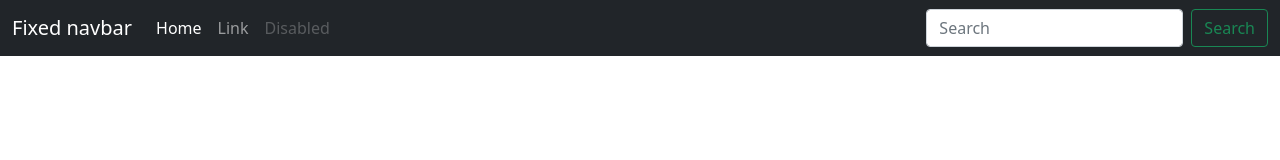
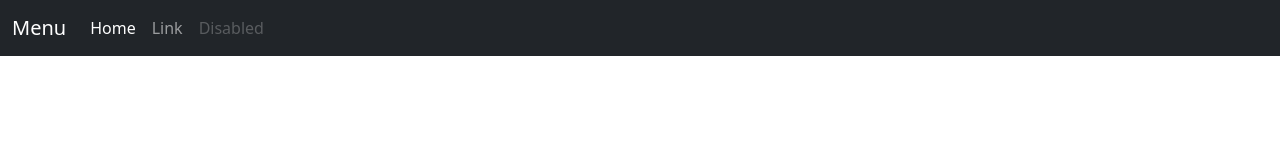
Before and after one commit to oscardavid10/reporte_final.io, a plain HTML site: page index.html in a window 1280 px wide. Drawn offline with nearby package versions, Linux system fonts and the light colour scheme.

Commit message:
Update index.html
Menu

```diff
--- a/index.html
+++ b/index.html
@@ -11,11 +11,12 @@
     <title>Reporte Final</title>
 </head>
 <body>
+</body>
     <header>
         <!-- Fixed navbar -->
-        <nav class="navbar navbar-expand-md navbar-dark fixed-top bg-dark">
+        <nav class="navbar navbar-expand-md navbar-dark fixed-top bg-dark ">
           <div class="container-fluid">
-            <a class="navbar-brand" href="#">Fixed navbar</a>
+            <a class="navbar-brand" href="#">Menu</a>
             <button class="navbar-toggler" type="button" data-bs-toggle="collapse" data-bs-target="#navbarCollapse" aria-controls="navbarCollapse" aria-expanded="false" aria-label="Toggle navigation">
               <span class="navbar-toggler-icon"></span>
             </button>
@@ -31,10 +32,6 @@
                   <a class="nav-link disabled" href="#" tabindex="-1" aria-disabled="true">Disabled</a>
                 </li>
               </ul>
-              <form class="d-flex">
-                <input class="form-control me-2" type="search" placeholder="Search" aria-label="Search">
-                <button class="btn btn-outline-success" type="submit">Search</button>
-              </form>
             </div>
           </div>
         </nav>
```
